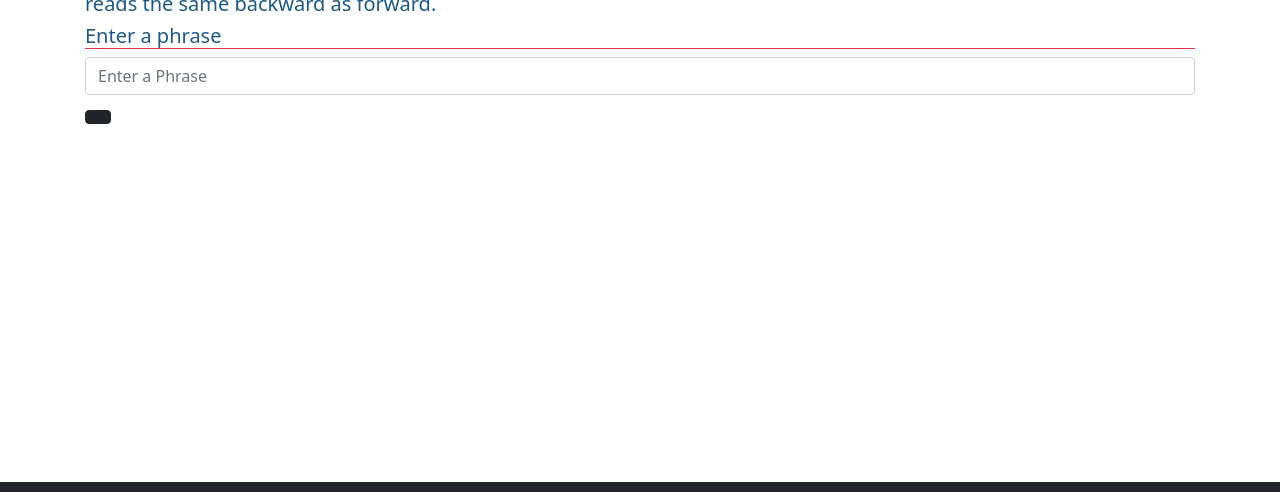
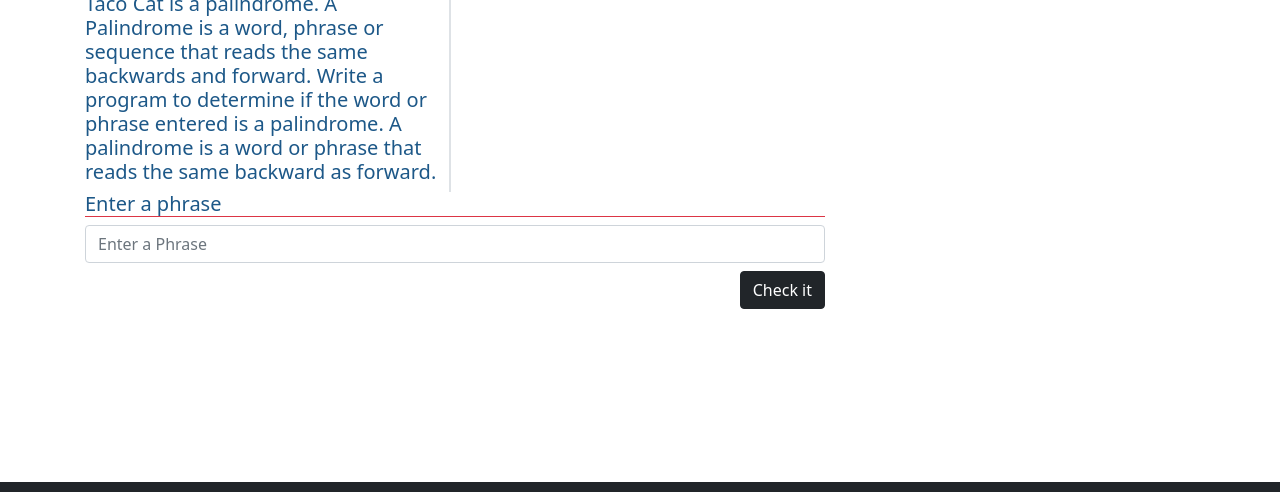
Before and after one commit to JaxHolliday/TacoCat-Practice, a plain HTML site: page app.html in a window 1280 px wide. Shown: the part 228-720 px from the top of the page. Drawn offline with nearby package versions, Linux system fonts and the light colour scheme.

Commit message:
text updates

```diff
--- a/app.html
+++ b/app.html
@@ -52,20 +52,24 @@
     <!-- Main Section  -->
     <main class="flex-shrink-0">
         <div class="container mt-5">
-            <div class="col">
-                <h2 class="display-5 fw-bold lh-1 mb-3">Taco Cat: A Coding Project</h2>
-                <h4 class="lead">Taco Cat is a palindrome. A Palindrome is a word, phrase or sequence that reads the same backwards and forward.
-                    Write a program to determine if the word or phrase entered is a palindrome.
-                     A palindrome is a word or phrase that reads the same backward as forward.</h4>
+            <div class="row row-cols-1 row-cols-lg-2">
+                <div class="col col-lg-4 border-end border-2">
+                    <h2 class="display-5 fw-bold lh-1 mb-3">Taco Cat: A Coding Project</h2>
+                    <h4 class="lead">Taco Cat is a palindrome. A Palindrome is a word, phrase or sequence that reads the
+                        same backwards and forward.
+                        Write a program to determine if the word or phrase entered is a palindrome.
+                        A palindrome is a word or phrase that reads the same backward as forward.</h4>
+                </div>
             </div>
-            <div class="col">
+            <div class="col col-lg-8">
                 <h5 class="border-1 border-bottom border-danger">Enter a phrase</h5>
                 <form class="row gx-3 gy-2">
                     <div class="col">
-                        <input id="userString" type="text" class="form-control" placeholder="Enter a Phrase" aria-label="Enter a String">
+                        <input id="userString" type="text" class="form-control" placeholder="Enter a Phrase"
+                            aria-label="Enter a String">
                     </div>
-                    <div class="col-12">
-                        <button type="button" id="btnSubmit" class="btn btn-dark"
+                    <div class="col-12 d-flex justify-content-end">
+                        <button type="button" id="btnSubmit" class="btn btn-dark">Check it</button>
                     </div>
                 </form>
             </div>
@@ -109,7 +113,7 @@
         </script>
     <script src="js/site.js"></script>
     <script>
-        document.getElementById("btnSubmit")
+        document.getElementById("btnSubmit").addEventListener("click", getValue);
     </script>
 </body>
 
--- a/js/site.js
+++ b/js/site.js
@@ -6,10 +6,14 @@ function getValue(){
     // check for palindrome
     let returnObj = checkForPalindrome(userString);
     // display the message to the screen
+    displayMessage(returnObj);
 }
 
 //check if the string is a palindrome
 function checkForPalindrome(){
+
+    //Taco Cat
+    userString = userString.ToLowerCare();
 
 }
 
```
